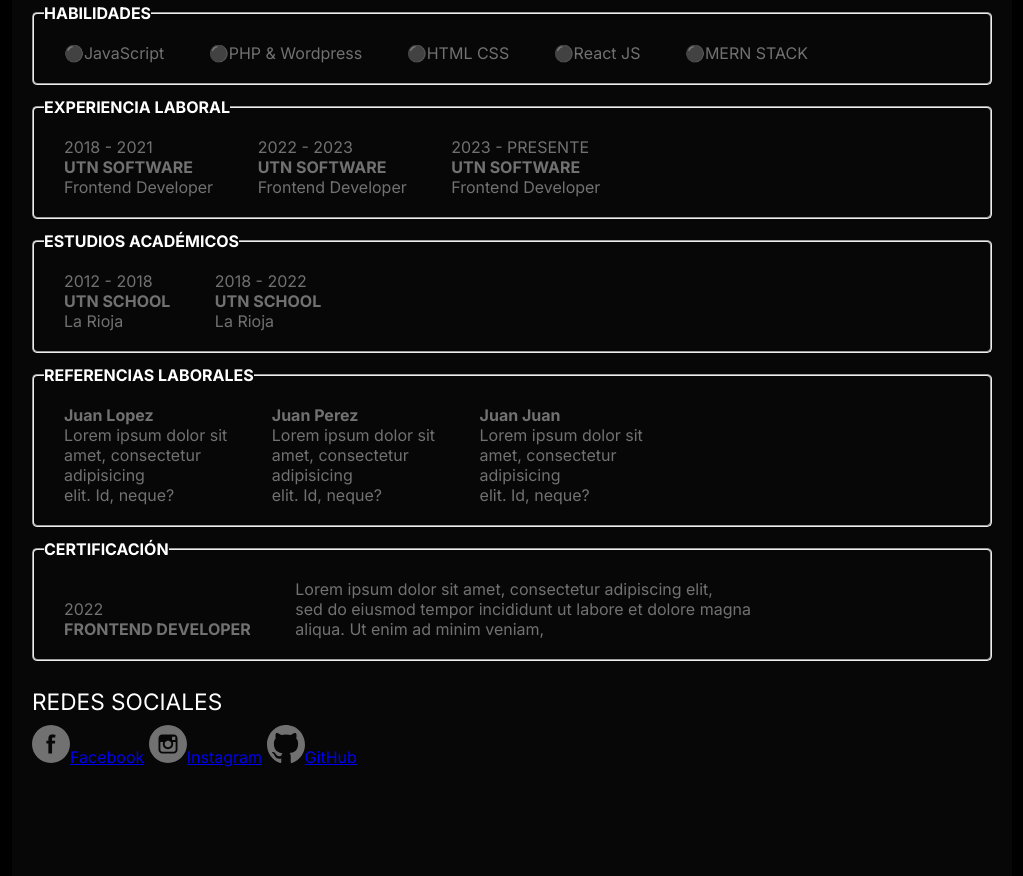
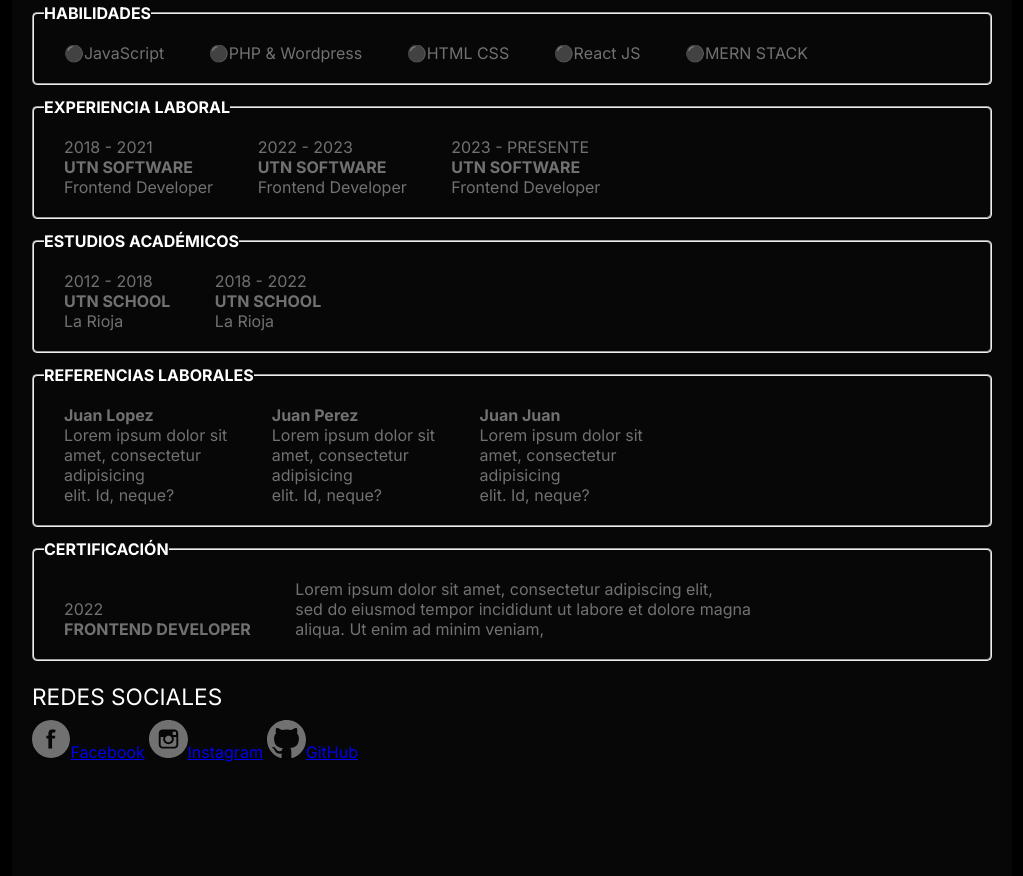
Before and after one commit to Obscurivl/Obscurivl.github.io, a plain HTML site: page index.html in a window 1280 px wide. Shown: the part 331-1207 px from the top of the page, without its empty margins (128-1151 px from the left). Drawn offline with Linux system fonts and the light colour scheme.

Commit message:
limpieza de codigos

```diff
--- a/index.html
+++ b/index.html
@@ -31,7 +31,8 @@
                 <legend>DATOS GENERALES</legend>
                 <li><strong>Nacimiento:</strong> <br> 25/06/2000</li>
                 <li><strong>Nacionalidad:</strong> <br> Argentina</li>
-                <li><strong>Email:</strong> <br> <a href="https://outlook.live.com/mail/0/" target="_blank">facuv2000@outlook.com</a></li>
+                <li><strong>Email:</strong> <br> <a class="maildecontacto" href="https://outlook.live.com/mail/0/"
+                        target="_blank">facuv2000@outlook.com</a></li>
                 <li><strong>Lenguajes:</strong> <br> Inglés</li>
             </fieldset>
 
@@ -80,18 +81,17 @@
 
 
         <div class="contactos">
-            <div class="socialNetwork">
-                <div class="redes">
             <h2>REDES SOCIALES</h2>
-                </div>
             <div class="iconos">
-                    <a href="https://facebook.com" target="_blank"><img src="img/facebookIcon.svg" alt="Facebook"><span>Facebook</span></a>
-                    <a href="https://instagram.com" target="_blank"><img src="img/instagramIcon.svg" alt="Instagram"><span>Instagram</span></a>
-                    <a href="https://github.com" target="_blank"><img src="img/githubIcon.svg" alt="GitHub"><span>GitHub</span></a>
-                </div>
+                <a href="https://facebook.com" target="_blank"><img src="img/facebookIcon.svg"
+                        alt="Facebook">Facebook</a>
+                <a href="https://instagram.com" target="_blank"><img src="img/instagramIcon.svg"
+                        alt="Instagram">Instagram</a>
+                <a href="https://github.com" target="_blank"><img src="img/githubIcon.svg" alt="GitHub">GitHub</a>
             </div>
         </div>
     </div>
 
 </body>
+
 </html>
--- a/style.css
+++ b/style.css
@@ -23,13 +23,6 @@ div {
     width: 20%;
 }
 
-.iconos {
-    margin-right: 10px;
-}
-
-.iconos img {
-    width: 4%;
-}
 
 a:visited {
     color: #727171;
@@ -78,10 +71,16 @@ li {
 }
 
 .contactos {
-    justify-content: space-around; /* Espaciar elementos uniformemente */
-    align-items: center; /* Centrar verticalmente */
-    height: 200px; /* Altura de ejemplo */
+    /* display: flex;
+    justify-content: center;
+    align-items: center; */
+    height: 200px;
 }
+
+.iconos img {
+    width: 4%;
+}
+
 
 /* primer div (nombre,apellido, etc) */
 h1 span {
@@ -93,19 +92,14 @@ h1 {
     color: #ff7613;
     display: block;
     margin-block-start: 15px;
-    margin-block-end: 10px;
-    margin-inline-start: 0px;
-    margin-inline-end: 0px;
 }
 
 h2 {
     font-size: 17pt;
     font-weight: normal;
     display: block;
-    margin-block-start: 15px;
+    margin-block-start: 10px;
     margin-block-end: 10px;
-    margin-inline-start: 0px;
-    margin-inline-end: 0px;
 }
 
 p {
```
Lines whose indentation alone changed are shown as unchanged.
